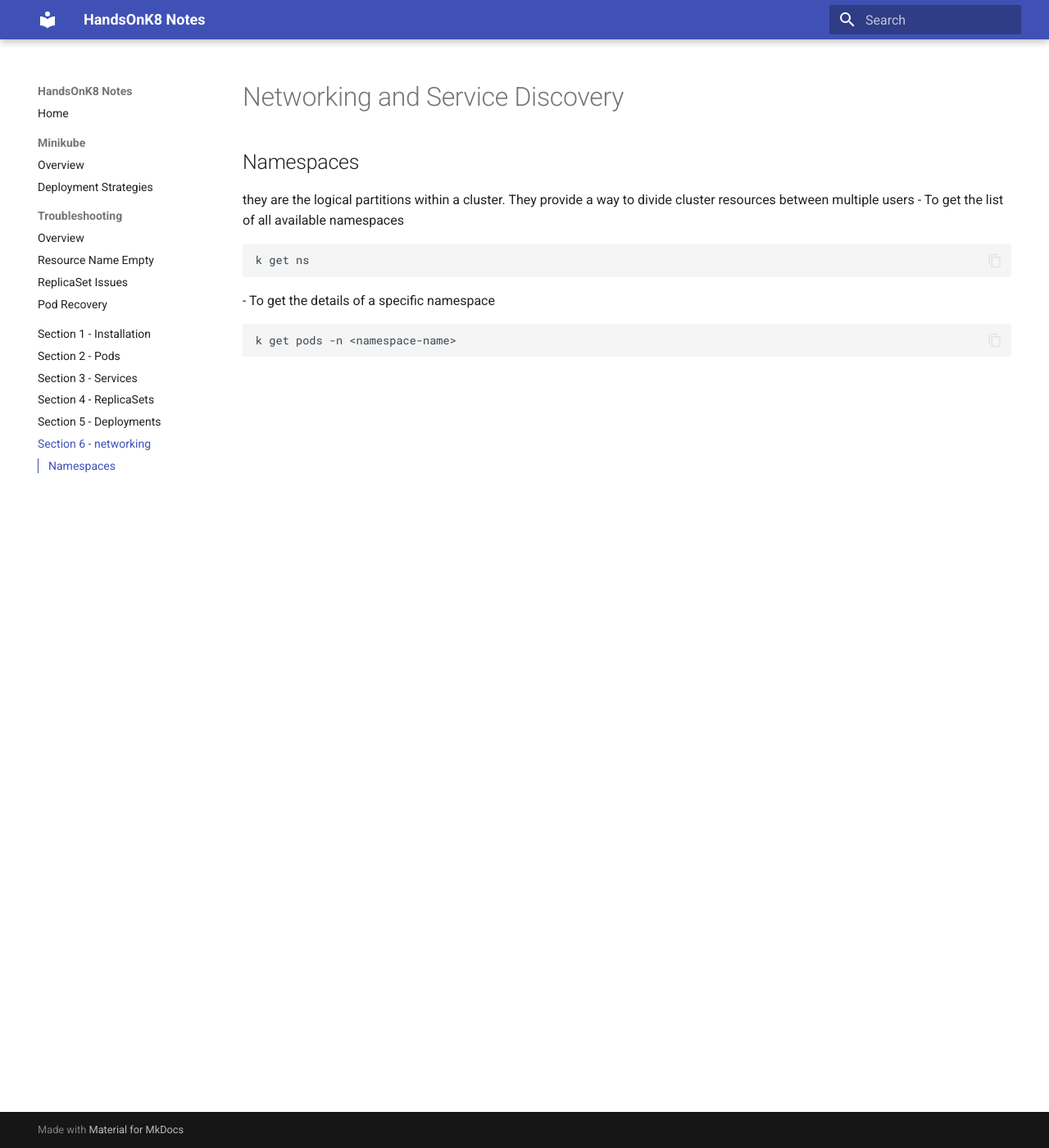
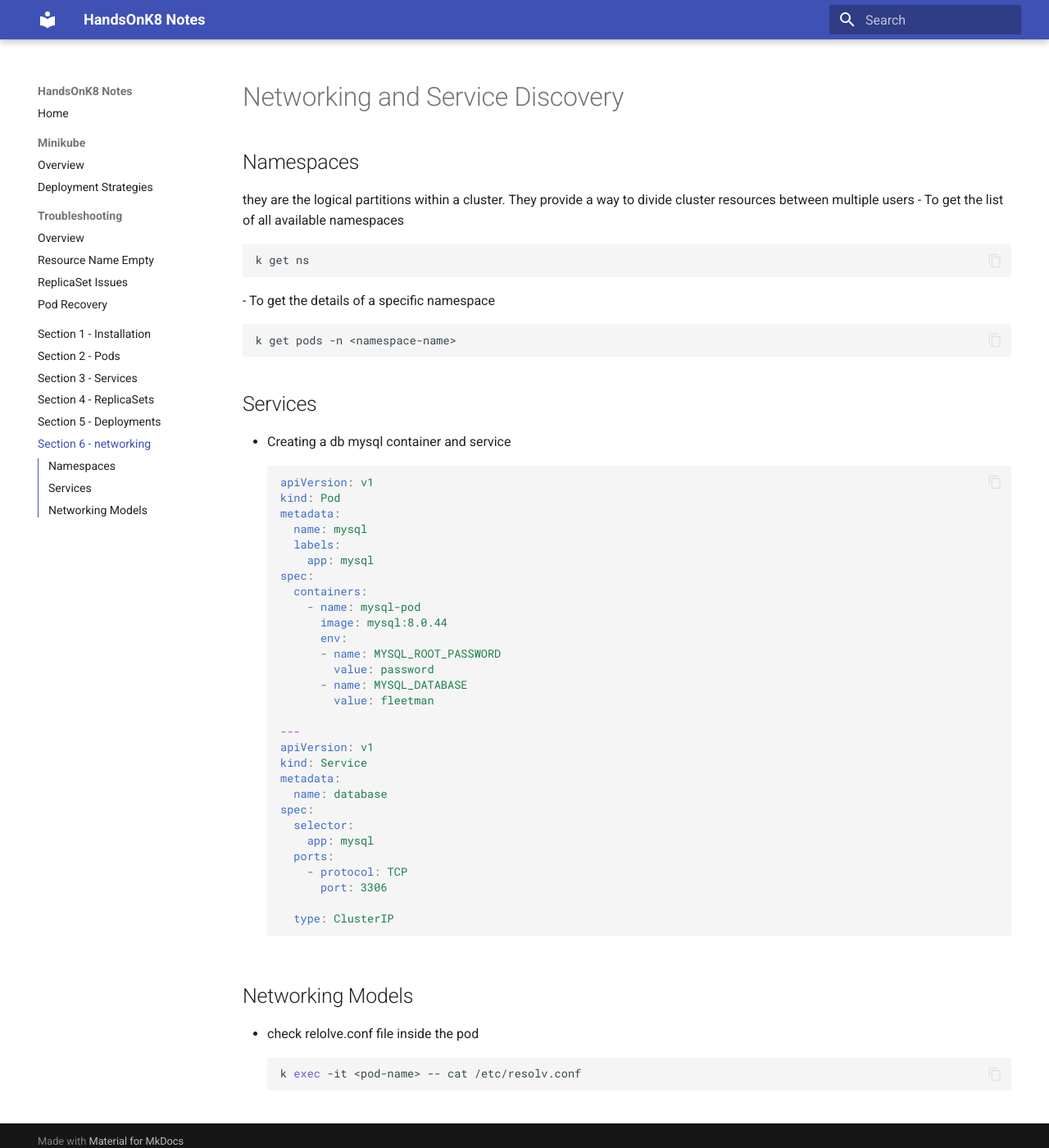
Before and after one commit to AmodSeth/handsonk8, an MkDocs documentation site: the page built from docs/Section_6_networkandservicediscovery.md, in a window 1280 px wide and 1400 px high. Shown: the whole window at 82% size. Built offline with MkDocs 1.6.1 and Material for MkDocs 9.7.7, drawn with Linux system fonts in a browser that asks for light colours.

Commit message:
completed network discovery : 24122025

````diff
--- a/docs/Section_6_networkandservicediscovery.md
+++ b/docs/Section_6_networkandservicediscovery.md
@@ -10,3 +10,43 @@ k get ns
 ``` bash
 k get pods -n <namespace-name>
 ```
+## Services
+- Creating a db mysql container and service
+``` yaml
+apiVersion: v1
+kind: Pod
+metadata:
+  name: mysql
+  labels:
+    app: mysql
+spec:
+  containers:
+    - name: mysql-pod
+      image: mysql:8.0.44
+      env:
+      - name: MYSQL_ROOT_PASSWORD
+        value: password
+      - name: MYSQL_DATABASE
+        value: fleetman
+
+---
+apiVersion: v1
+kind: Service
+metadata:
+  name: database
+spec:
+  selector:
+    app: mysql
+  ports:
+    - protocol: TCP
+      port: 3306
+
+  type: ClusterIP
+```
+
+
+## Networking Models
+- check relolve.conf file inside the pod
+``` bash
+k exec -it <pod-name> -- cat /etc/resolv.conf
+```
````
Also changed, not shown: docs/assets/images/resolv_conf.png (added), docs/assets/sec_images/pipeline_lifecycle.png (added).
